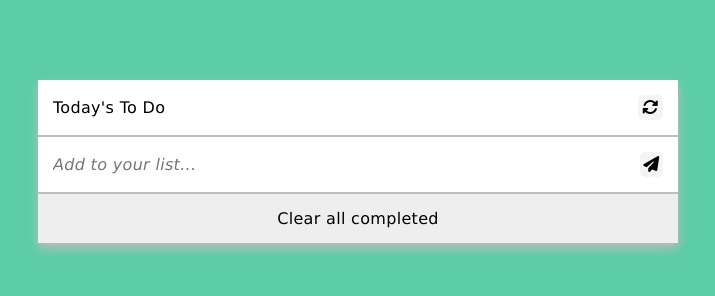
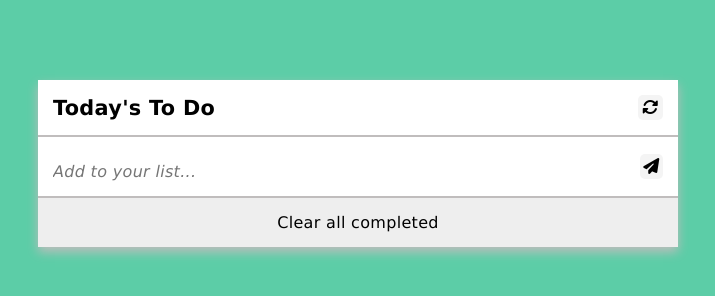
Before and after one commit to AlejandraKeber/To-Do-List, a website built with webpack: page src/index.html in a window 1280 px wide. Shown: the whole page, without its empty margins (282-997 px from the left). Built offline with nearby package versions, Linux system fonts and the light colour scheme.

Commit message:
Add some changes

```diff
--- a/package.json
+++ b/package.json
@@ -43,5 +43,6 @@
   "jest": {
     "testEnvironment": "jsdom",
     "verbose": true
-  }
+  },
+  "main": "server.js"
 }
--- a/src/index.html
+++ b/src/index.html
@@ -10,14 +10,14 @@
 
 <body>
     <div class="container">
-        <div class="b-bottom box">
-            <h1 class="">Today's To Do</h1>
+        <div class="todo box">
+            <h1 class="title">Today's To Do</h1>
             <button type="button" class="refresh btn" onClick="window.location.reload();">
                 <i id="refresh" class="fa-solid fa-rotate"></i>
             </button>
         </div>
-        <form class="form b-bottom box" name="form" method="get">
-            <input type="text" name="task" class="text-field full" placeholder="Add to your list..." required>
+        <form class="form task box" name="form" method="get">
+            <input type="text" name="task" class="task-text full" placeholder="Add to your list..." required>
             <button type="submit" class="submit btn">
                 <i class="fa-solid fa-paper-plane"></i>
             </button>
@@ -25,7 +25,7 @@
         <ul class="task-list">
             <!-- taskList from js -->
         </ul>
-        <div class="box clr-all">Clear all completed</div>
+        <div class="clear box">Clear all completed</div>
     </div>
 </body>
 
--- a/src/index.js
+++ b/src/index.js
@@ -13,7 +13,7 @@ form.addEventListener('submit', (e) => {
   displayTasks();
 });
 
-const clearBtn = document.querySelector('.clr-all');
+const clearBtn = document.querySelector('.clear');
 
 clearBtn.addEventListener('click', (e) => {
   e.preventDefault();
--- a/src/modules/2add.js
+++ b/src/modules/2add.js
@@ -10,6 +10,6 @@ export default function addTask(task) {
   parsedArr.push(newTask);
   localStorage.setItem('taskArr', JSON.stringify(parsedArr));
 
-  const taskfield = document.querySelector('.text-field');
+  const taskfield = document.querySelector('.task-text');
   taskfield.value = '';
 }
--- a/src/style.css
+++ b/src/style.css
@@ -21,7 +21,8 @@ body {
   box-shadow: #c0bdbd 0 5px 10px;
 }
 
-.b-bottom {
+.todo,
+.task {
   border-bottom: 2px solid #c0bdbd;
 }
 
@@ -34,9 +35,14 @@ input {
   outline: none;
 }
 
-h1,
 textarea {
   all: unset;
+}
+
+.title {
+  font-weight: 700;
+  font-size: 1.3rem;
+  text-align: center;
 }
 
 .box {
@@ -47,12 +53,12 @@ textarea {
   gap: 15px;
 }
 
-.clr-all {
+.clear {
   background-color: #eee;
   justify-content: center;
 }
 
-.clr-all:hover {
+.clear:hover {
   background-color: #c0bdbd;
 }
 
```
Also changed, not shown: dist/index.html, dist/main.js.
